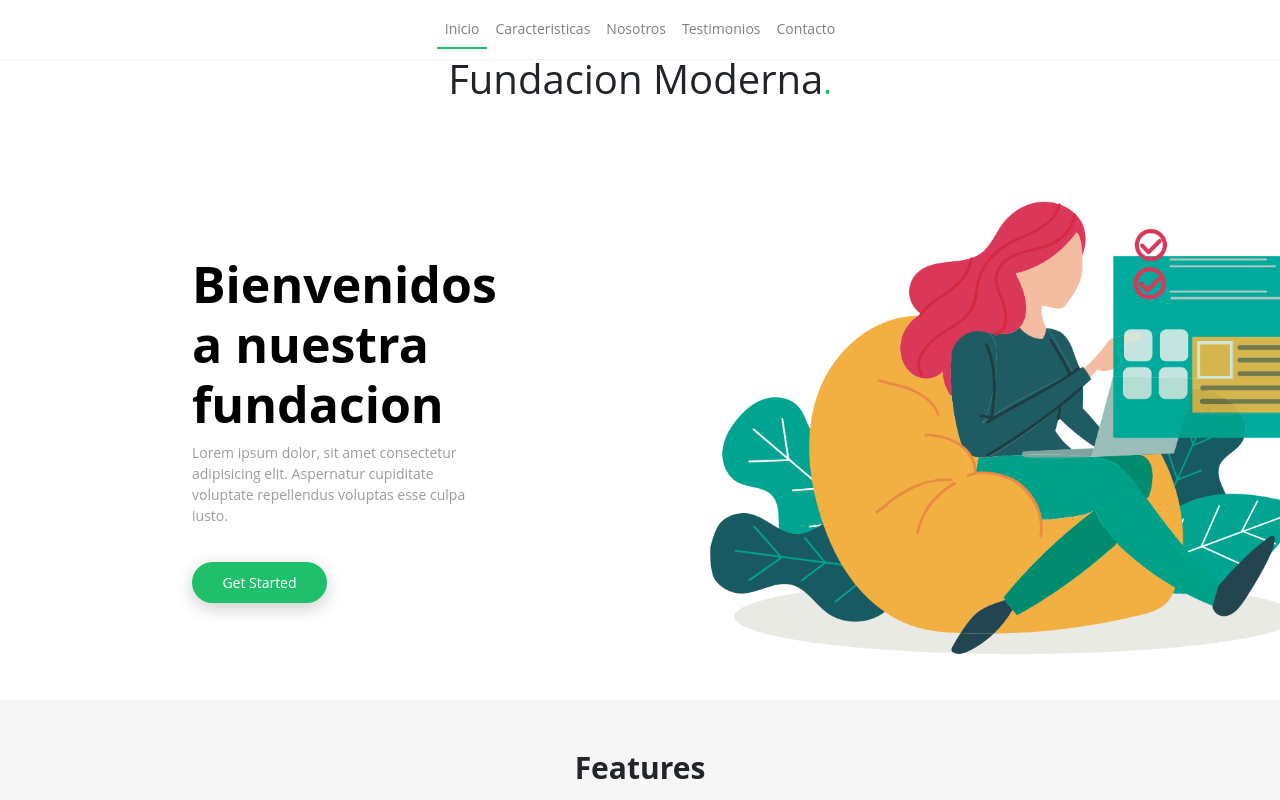
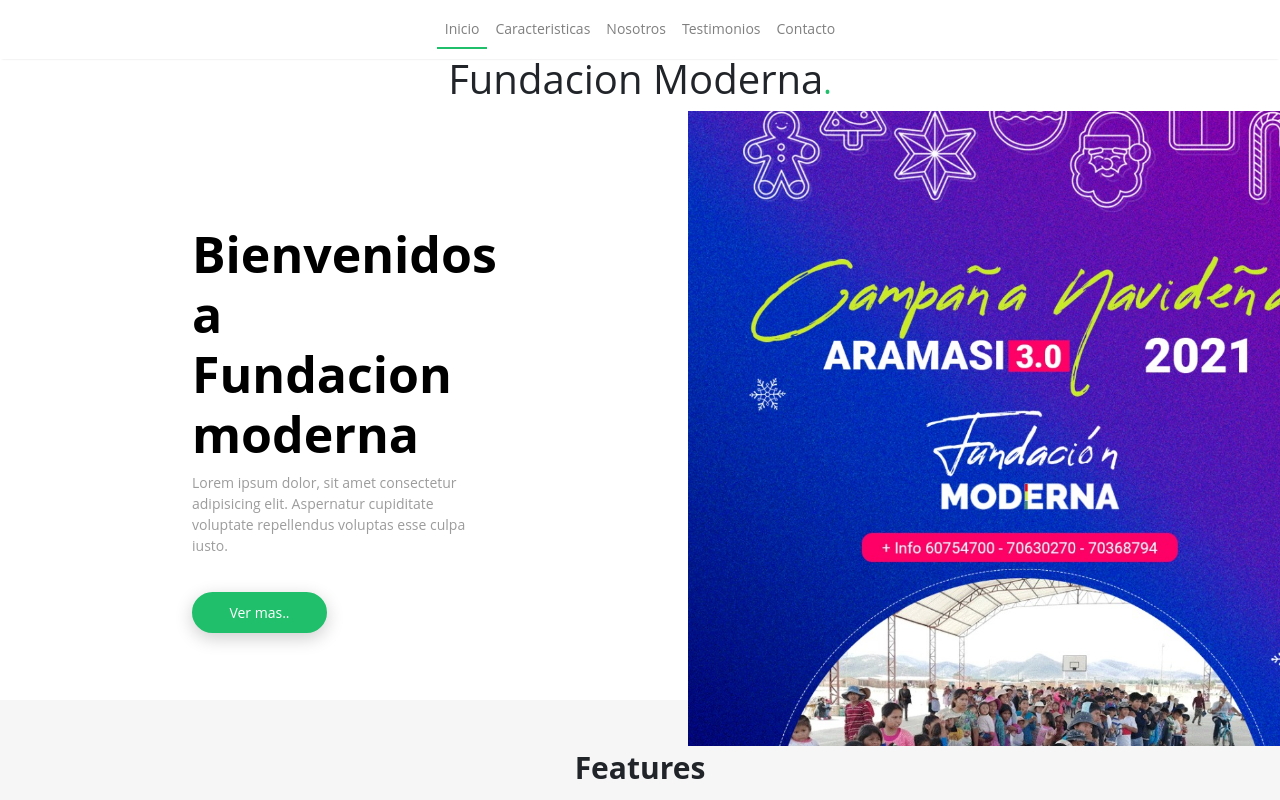
Before and after one commit to yacel100/yacelly.com, a plain HTML site: page index.html in a window 1280 px wide. Shown: the top 800 px of the page. Drawn offline with nearby package versions, Linux system fonts and the light colour scheme; no server answers; files whose address does not match are found by name.

Commit message:
Realizando cambios en la imagen demo 01

```diff
--- a/index.html
+++ b/index.html
@@ -53,15 +53,15 @@
 
         <div class="boxHeader">
             <div class="textosHeader">
-                <h1><b>Bienvenidos a nuestra fundacion</b></h1>
+                <h1><b>Bienvenidos a Fundacion moderna</b></h1>
                 <p>Lorem ipsum dolor, sit amet consectetur adipisicing elit. Aspernatur cupiditate voluptate repellendus voluptas esse culpa iusto.</p>
 
-                <a class="botonGetStarted" href="#" rel="nofollow noopener">Get Started</a>
+                <a class="botonGetStarted" href="https://m.facebook.com/story.php?story_fbid=214065434192874&id=100067682569406" rel="nofollow noopener" target="_blank">Ver mas..</a>
 
             </div>
 
             <div class="imgHeader">
-                <img src="images/landing_1.png" alt="">
+                <img src="images/aramasi_demo/aramasi 2021-01.jpeg" alt="">
             </div>
         </div>
     </header>
```
Also changed, not shown: images/aramasi_demo/aramasi 2021-01.jpeg (added).
